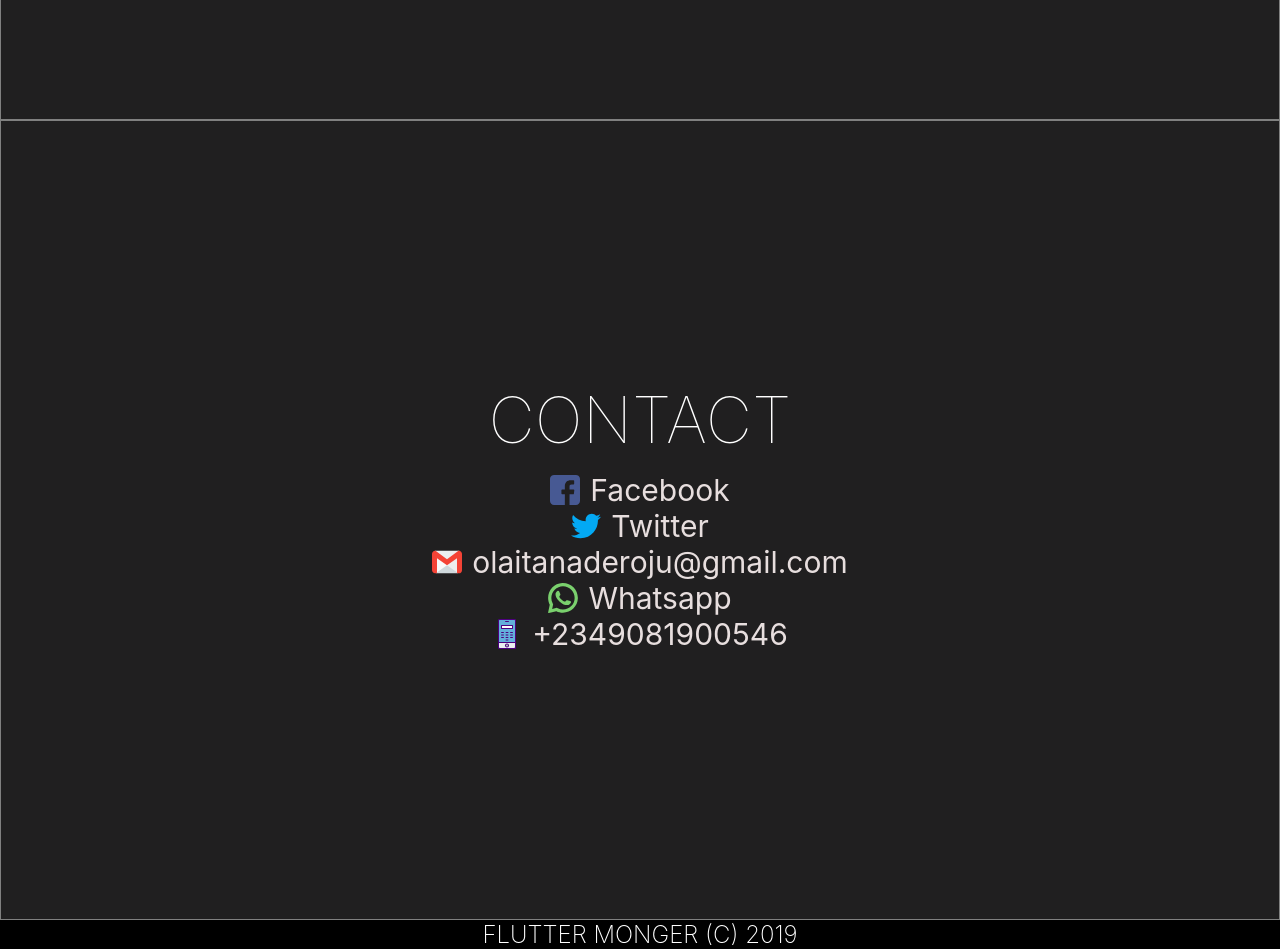
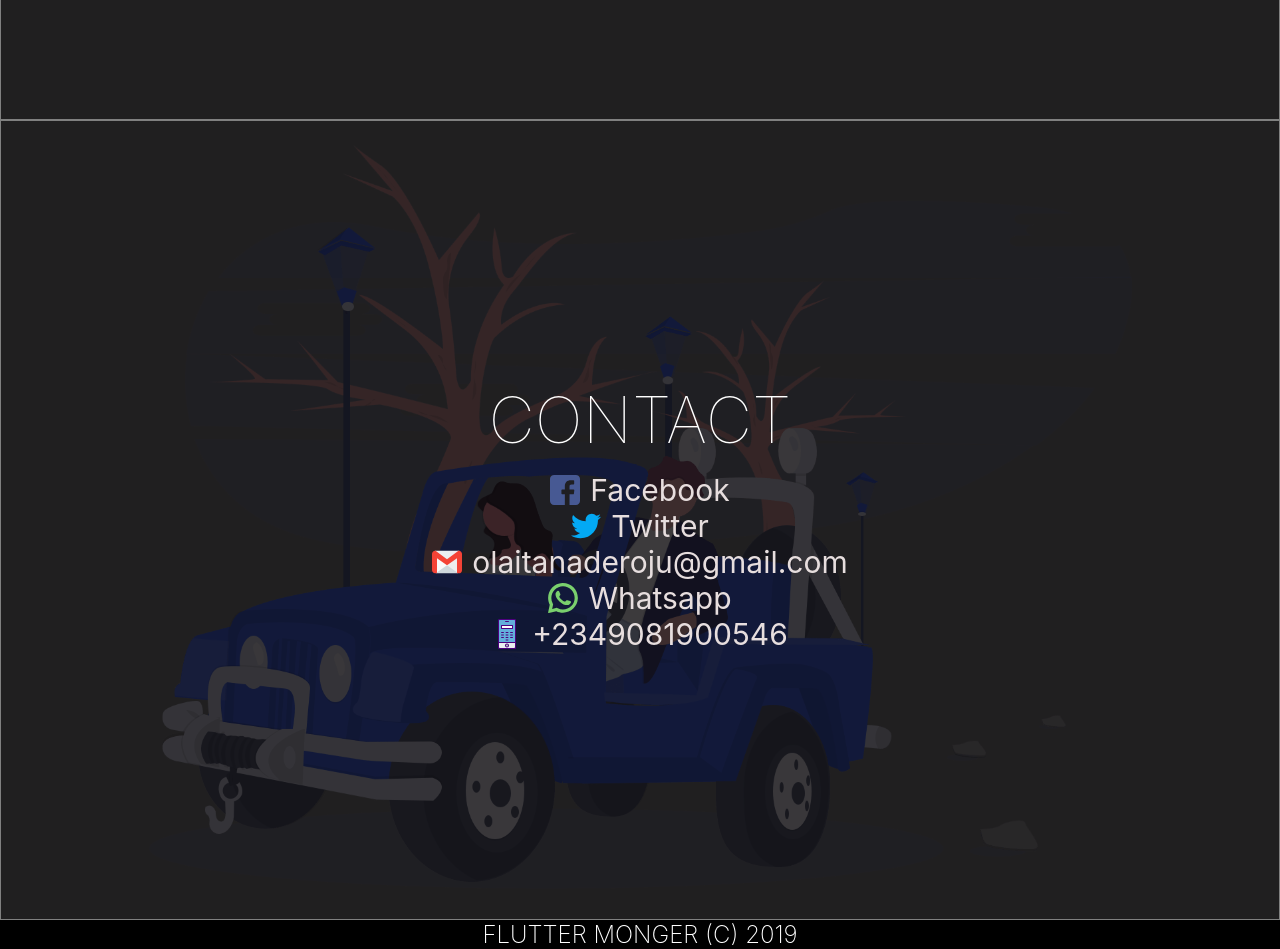
Before and after one commit to Olaitan12/Portfolio, a plain HTML site: page index.html in a window 1280 px wide. Shown: the part 3080-4029 px from the top of the page. Drawn offline with Linux system fonts and the light colour scheme; a script that the page names is missing; some icons are missing.

Commit message:
hehehehe

```diff
--- a/style.css
+++ b/style.css
@@ -145,7 +145,7 @@ body {
 }
 
 #contact {
-    background-image: url(Image/undraw_contact_us_15o2.png);
+    background-image: url(Image/post-featured-image--roadmap.png);
     background-color: rgba(29, 28, 29, 0.986);
     background-blend-mode: overlay;
     background-size: cover;
```
Also changed, not shown: Image/post-featured-image--roadmap.png (added).
